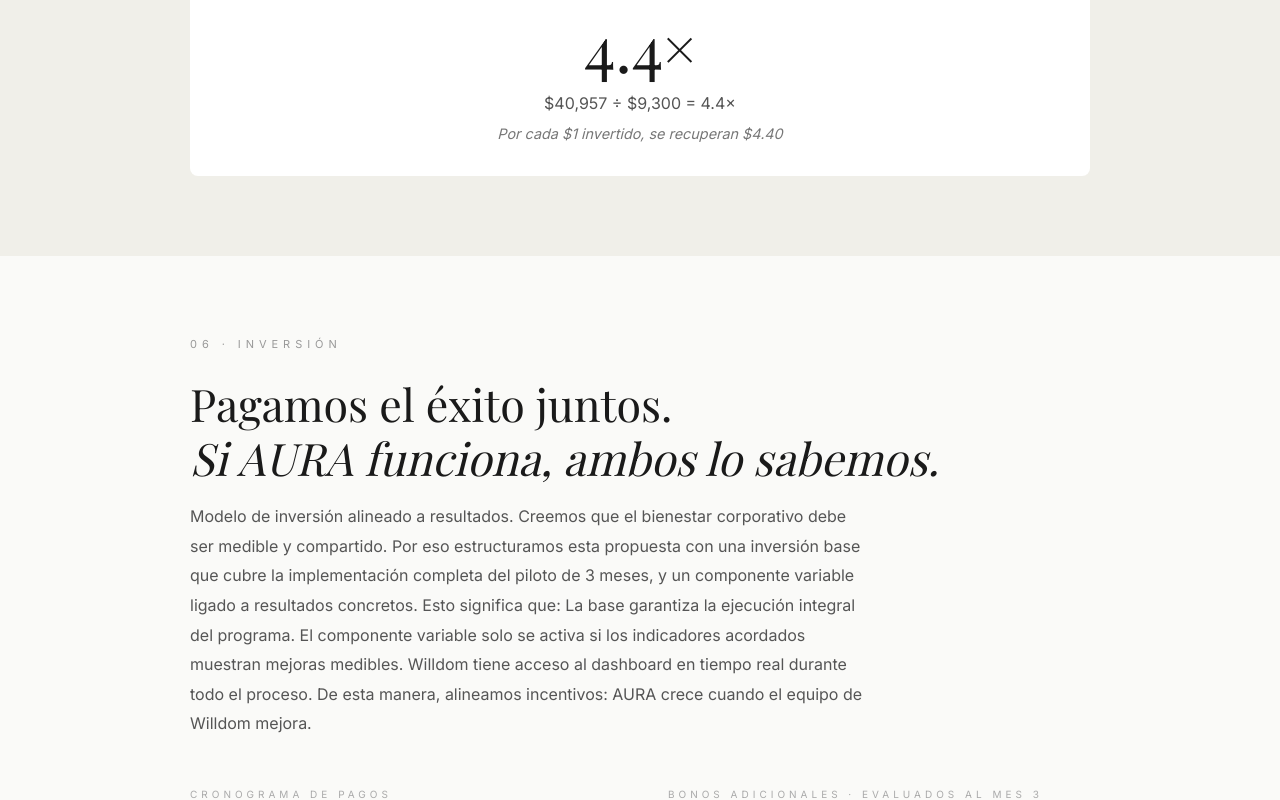
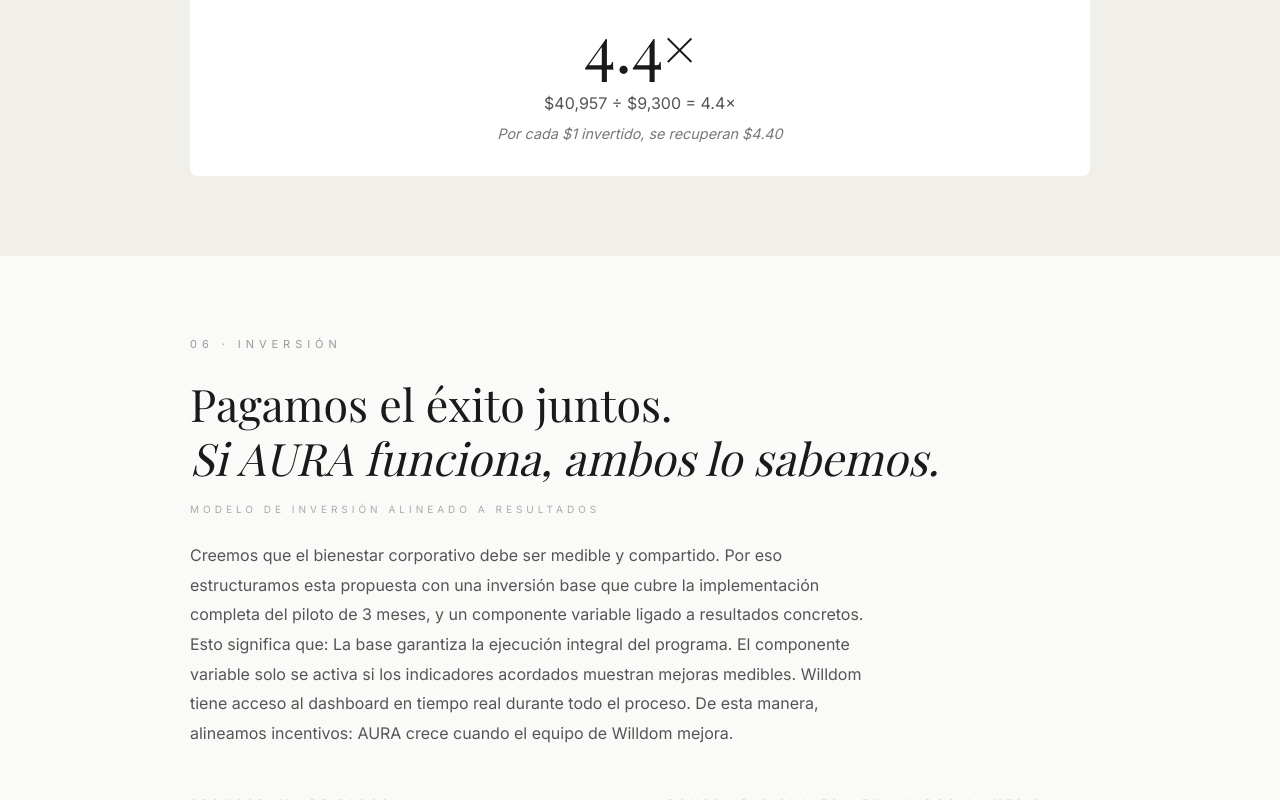
Before and after one commit to oscarxavieryoga-lang/v0-aura-proposal-website, a Next.js app: page / in a window 1280 px wide. Shown: the part 11200-12000 px from the top of the page. Built offline with nearby package versions, Linux system fonts and the light colour scheme; a web font is replaced by a local one.

Commit message:
Update page.tsx

```diff
--- a/app/page.tsx
+++ b/app/page.tsx
@@ -816,8 +816,10 @@ export default function Page() {
               <em>Si AURA funciona, ambos lo sabemos.</em>
             </h2>
 
+            <p style={{ ...SUB, marginBottom: "24px" }}>MODELO DE INVERSIÓN ALINEADO A RESULTADOS</p>
+
             <p style={{ fontFamily: G, fontSize: "1rem", color: "#555", lineHeight: 1.85, maxWidth: "680px", marginBottom: "48px" }}>
-              Modelo de inversión alineado a resultados. Creemos que el bienestar corporativo debe ser medible y compartido. Por eso estructuramos esta propuesta con una inversión base que cubre la implementación completa del piloto de 3 meses, y un componente variable ligado a resultados concretos. Esto significa que: La base garantiza la ejecución integral del programa. El componente variable solo se activa si los indicadores acordados muestran mejoras medibles. Willdom tiene acceso al dashboard en tiempo real durante todo el proceso. De esta manera, alineamos incentivos: AURA crece cuando el equipo de Willdom mejora.
+              Creemos que el bienestar corporativo debe ser medible y compartido. Por eso estructuramos esta propuesta con una inversión base que cubre la implementación completa del piloto de 3 meses, y un componente variable ligado a resultados concretos. Esto significa que: La base garantiza la ejecución integral del programa. El componente variable solo se activa si los indicadores acordados muestran mejoras medibles. Willdom tiene acceso al dashboard en tiempo real durante todo el proceso. De esta manera, alineamos incentivos: AURA crece cuando el equipo de Willdom mejora.
             </p>
 
             <div className="g-inv" style={{ display: "grid", gridTemplateColumns: "1fr 1fr", gap: "56px" }}>
```
